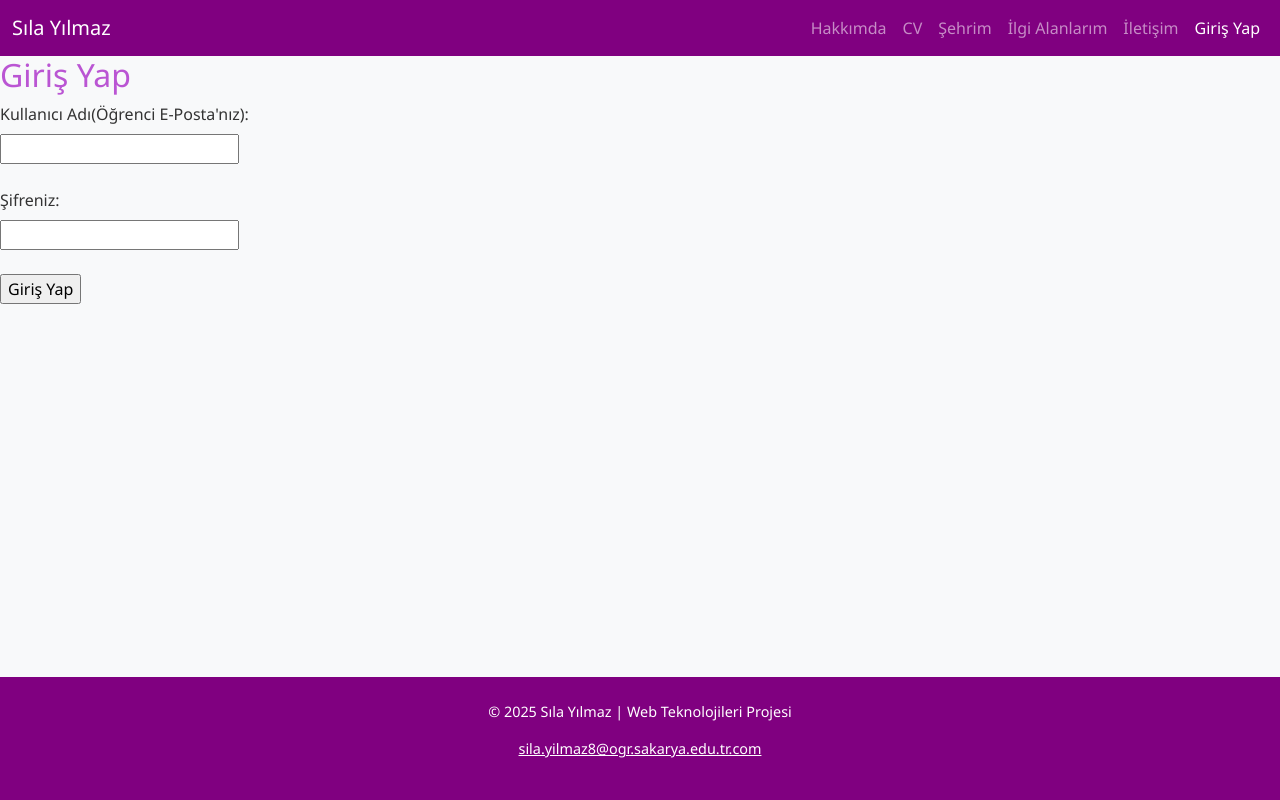
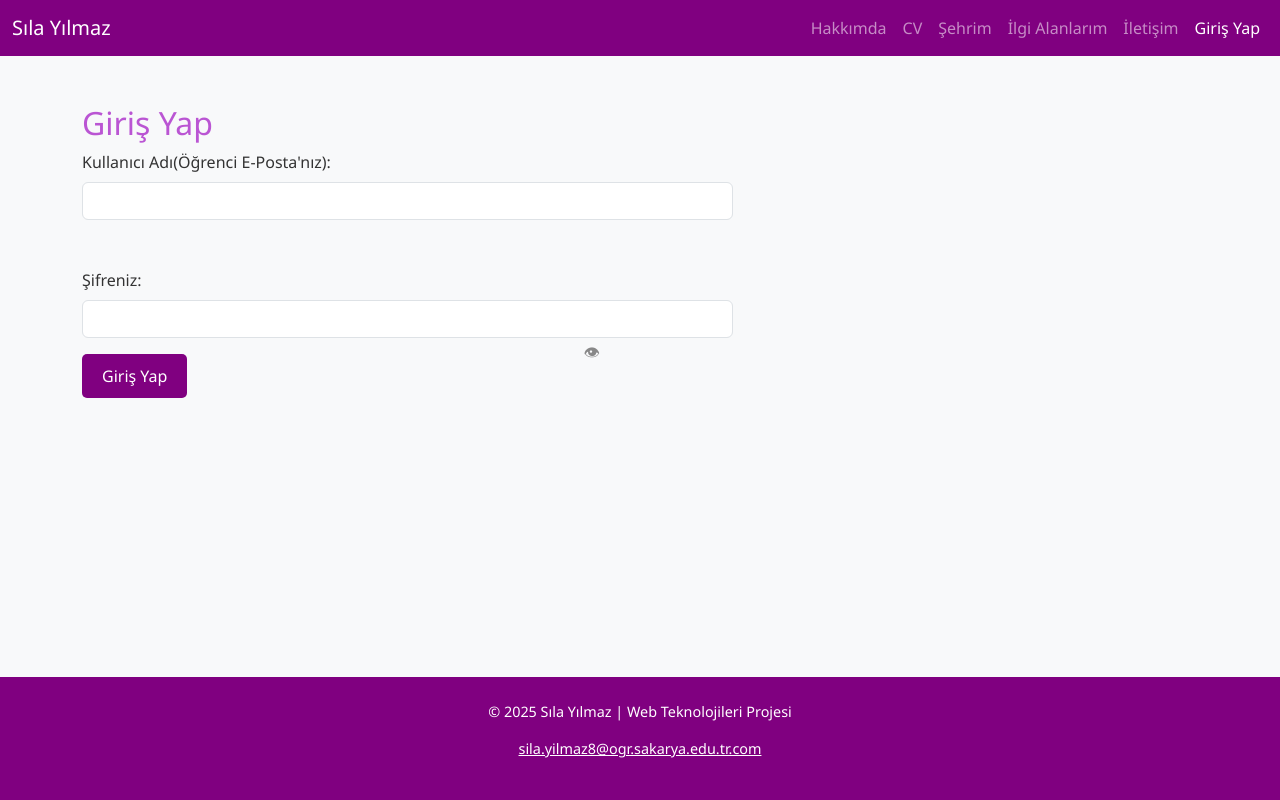
Before and after one commit to sila1508/web_proje, a PHP site: page /login.html in a window 1280 px wide. Run offline with PHP 8.4, Linux system fonts and the light colour scheme.

Commit message:
giriş sayfasının script kodları yazıldı ve tasarımı güncellendi

```diff
--- a/login.html
+++ b/login.html
@@ -27,16 +27,26 @@
            </div>
     </nav>
 
-    <main>
+    <main class="container mt-5">
         <h2>Giriş Yap</h2>
         <form name="loginForm" action="login.php" method="post" onsubmit="return formDenetle()">
-            <label for="kullaniciAdi" class="form-label">Kullanıcı Adı(Öğrenci E-Posta'nız): </label> <br>
-            <input type="text" name="kullaniciAdi" id="kullaniciAdi"><br><br>
+            <div class="col-md-7">
+                <label for="kullaniciAdi" class="form-label">Kullanıcı Adı(Öğrenci E-Posta'nız): </label> <br>
+                <input type="text" name="kullaniciAdi" id="kullaniciAdi" class="form-control"><br><br>
+            </div>
 
-            <label for="sifre" class="form-label">Şifreniz: </label> <br>
-            <input type="text" name="sifre" id="sifre"><br><br>
+            <div class="col-md-7">
+                <p>
+                <label for="sifre" class="form-label">Şifreniz: </label> <br>
+                <input type="password" name="sifre" id="sifre" class="form-control">
+                <span id="togglePassword" class="toggle-password">&#128065;</span>
+                </p>
 
-            <input type="submit" value="Giriş Yap">
+            </div>
+
+            <div class="col-md-7">
+                <input type="submit" value="Giriş Yap" class="btn girisButon">
+            </div>
         </form>
     </main>
 
@@ -44,5 +54,30 @@
         <p>&copy; 2025 Sıla Yılmaz | Web Teknolojileri Projesi</p>
         <p><a href="mailto:sila.yilmaz8@ogr.sakarya.edu.tr.com" class="text-white">sila.yilmaz8@ogr.sakarya.edu.tr.com</a></p>
     </footer>
+
+    <script>
+        const sifreInput=document.getElementById("sifre");
+        const togglePassword=document.getElementById("togglePassword");
+
+           togglePassword.addEventListener("click",function(){
+            const type=sifre.getAttribute("type")==="password" ? "type" : "password";
+            sifreInput.setAttribute("type",type);
+        });
+        function formDenetle(){
+            const kullaniciAdi=document.getElementById("kullaniciAdi").value.trim();
+            const sifre=document.getElementById("sifre").value.trim();
+            const kullaniciAdiKontrol= /^[a-zA-Z0-9._%+-]+@sakarya\.edu\.tr$/;
+
+            if(!kullaniciAdi||!sifre){
+                alert("Kullanıcı adı ve şifre boş bırakılamaz.")
+                return false;
+            }
+            if(!kullaniciAdiKontrol.test(kullaniciAdi)){
+                alert("Lütfen sakarya.edu.tr uzantılı bir email adresi giriniz.");
+                return false;
+            }
+            return true;
+        }
+    </script>
 </body>
 </html>
--- a/style.css
+++ b/style.css
@@ -22,7 +22,6 @@ html, body {
 main {
     flex: 1;
 }
-
 .carousel-item img {
     max-height: 450px;
     object-fit: cover;
@@ -32,3 +31,29 @@ main {
   height: 180px;
   object-fit: contain;
 }
+.girisButon{
+  background-color: #800080;
+  color: white;
+  border: none;
+  padding: 10px 20px;
+  font-size: 16px;
+  border-radius: 5px;
+  cursor: pointer;
+}
+.girisButon:hover{
+    background-color: #5e005e;
+    color: white;
+}
+
+.password-wrapper{
+    position: relative;
+}
+
+.toggle-password{
+    position: absolute;
+    right: 680px;
+    top:44%;
+    transform: translateY(-50%);
+    cursor: pointer;
+    color: #888;
+}
```
